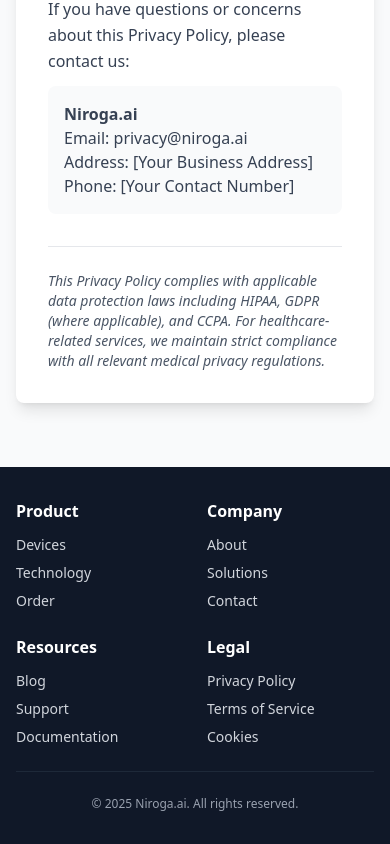
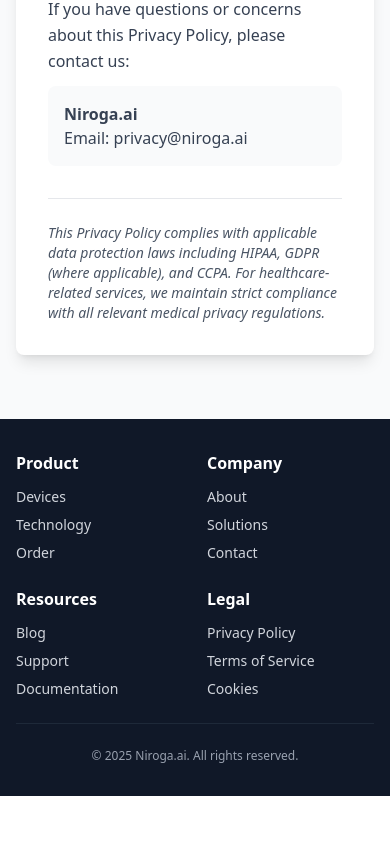
Before and after one commit to Niroga-AI/niroga-website, a React (Vite) app: page /privacy-policy in a window 390 px wide. Shown: the part 4928-5772 px from the top of the page. After the commit the page ends 5724 px from the top, so only its background shows below. Built offline with nearby package versions, Linux system fonts and the light colour scheme.

Commit message:
fix: Remove placeholder address and phone number from Privacy Policy and Terms of Service for compliance

```diff
--- a/src/pages/PrivacyPolicy.tsx
+++ b/src/pages/PrivacyPolicy.tsx
@@ -156,8 +156,6 @@
             <div className="bg-gray-50 p-4 rounded-lg text-gray-700">
               <p><strong>Niroga.ai</strong></p>
               <p>Email: privacy@niroga.ai</p>
-              <p>Address: [Your Business Address]</p>
-              <p>Phone: [Your Contact Number]</p>
             </div>
           </section>
 
--- a/src/pages/TermsOfService.tsx
+++ b/src/pages/TermsOfService.tsx
@@ -256,8 +256,6 @@
               <p><strong>Niroga.ai</strong></p>
               <p>Email: legal@niroga.ai</p>
               <p>Support: support@niroga.ai</p>
-              <p>Address: [Your Business Address]</p>
-              <p>Phone: [Your Contact Number]</p>
             </div>
           </section>
 
```
